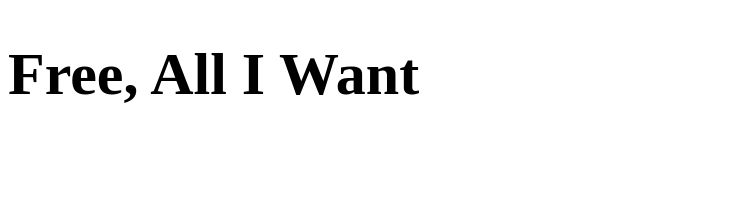
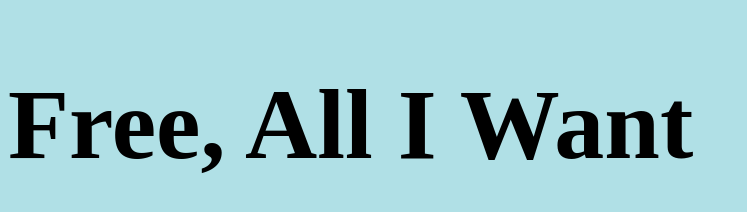
Before and after one commit to BigPo101/free-all-I-want, a plain HTML site: page index.html in a window 1280 px wide. Shown: the whole page, without its empty margins (0-747 px from the left). Drawn offline with Linux system fonts and the light colour scheme; a web font is replaced by a local one.

Commit message:
Update index.html

```diff
--- a/index.html
+++ b/index.html
@@ -5,6 +5,7 @@
     <title>Free, All I Want</title>
   </head>
   <body>
-    <h1 class="cursive" style="font-size:60px;">Free, All I Want</h1>
+    <body style="background-color:powderblue;">
+    <h1 class="cursive" style="font-size:100px;">Free, All I Want</h1>
   </body>
 </html>
```
